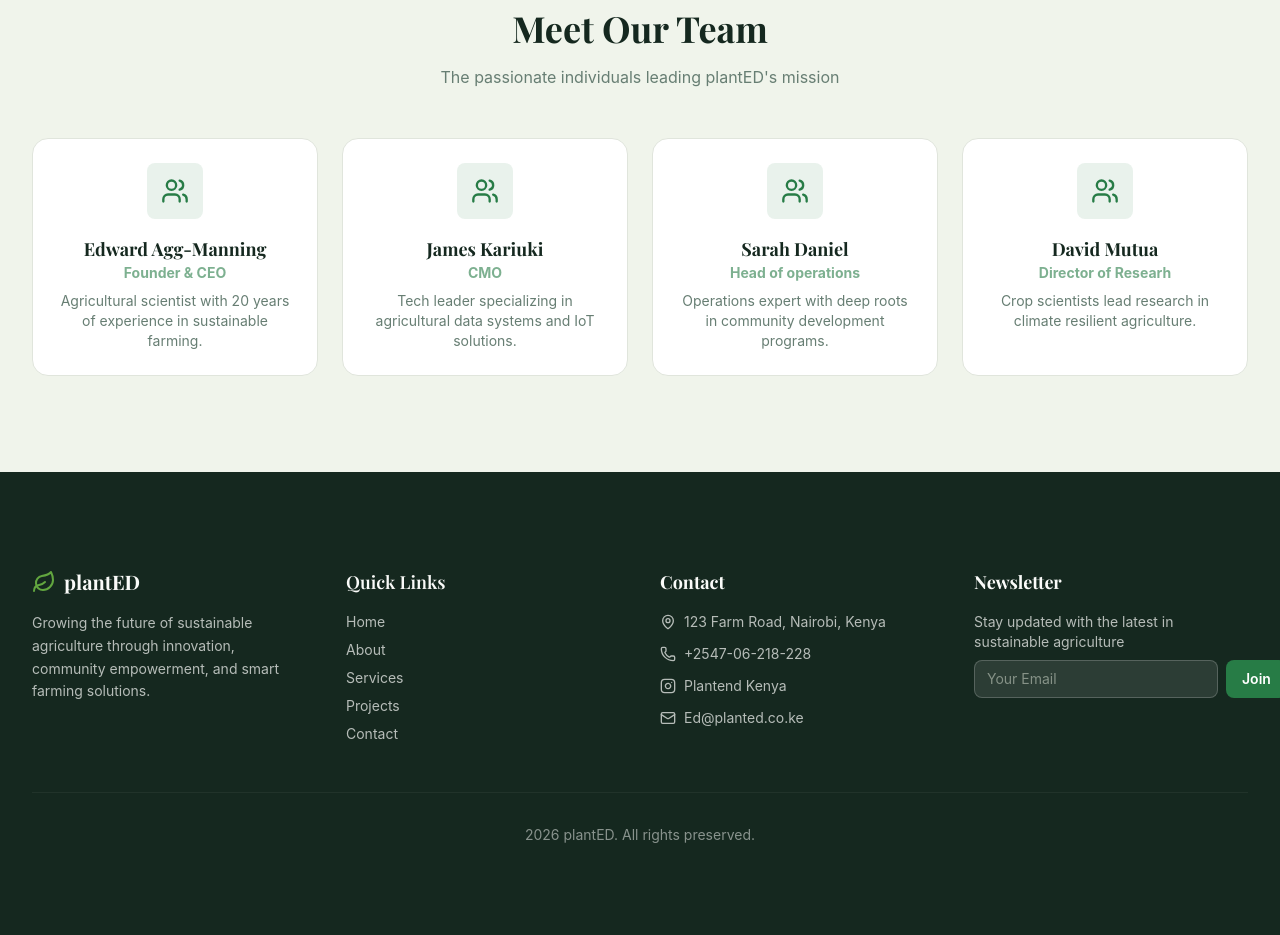
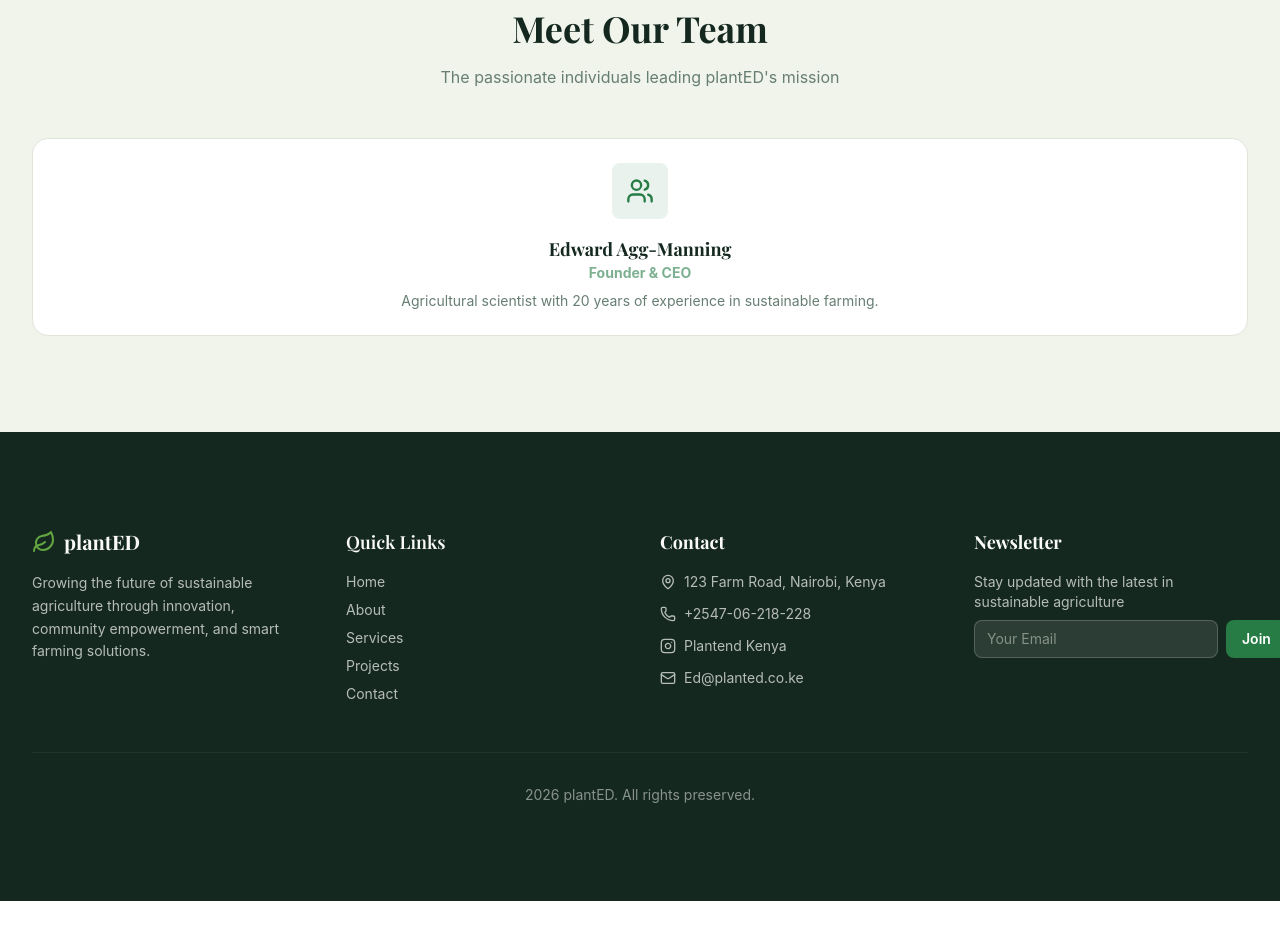
Before and after one commit to Nebert11/planted, a React (Vite) app: page /about in a window 1280 px wide. Shown: the part 3000-3935 px from the top of the page. After the commit the page ends 3901 px from the top, so only its background shows below. Built offline with nearby package versions, Linux system fonts and the light colour scheme; a web font is replaced by a local one.

Commit message:
About Page Updated

```diff
--- a/src/Pages/About.jsx
+++ b/src/Pages/About.jsx
@@ -23,9 +23,6 @@ const values = [
 
 const team = [
     { icon: Users, name: "Edward Agg-Manning", role: "Founder & CEO", desc: "Agricultural scientist with 20 years of experience in sustainable farming." },
-    { icon: Users, name: "James Kariuki", role: "CMO", desc: "Tech leader specializing in agricultural data systems and IoT solutions." },
-    { icon: Users, name: "Sarah Daniel", role: "Head of operations", desc:"Operations expert with deep roots in community development programs." },
-    { icon: Users, name: "David Mutua", role: "Director of Researh", desc: "Crop scientists lead research in climate resilient agriculture." }
 ];
 
 
@@ -207,7 +204,7 @@ const About = () => {
                         description="The passionate individuals leading plantED's mission"
                     />
 
-                    <div className="grid grid-cols-2 lg:grid-cols-4 gap-6">
+                    <div className="">
                         {team.map((t, i) => (
                             <motion.div
                                 key={t.name}
```
Also changed, not shown: 3 other files (tests, documents, lock files or other folders).
